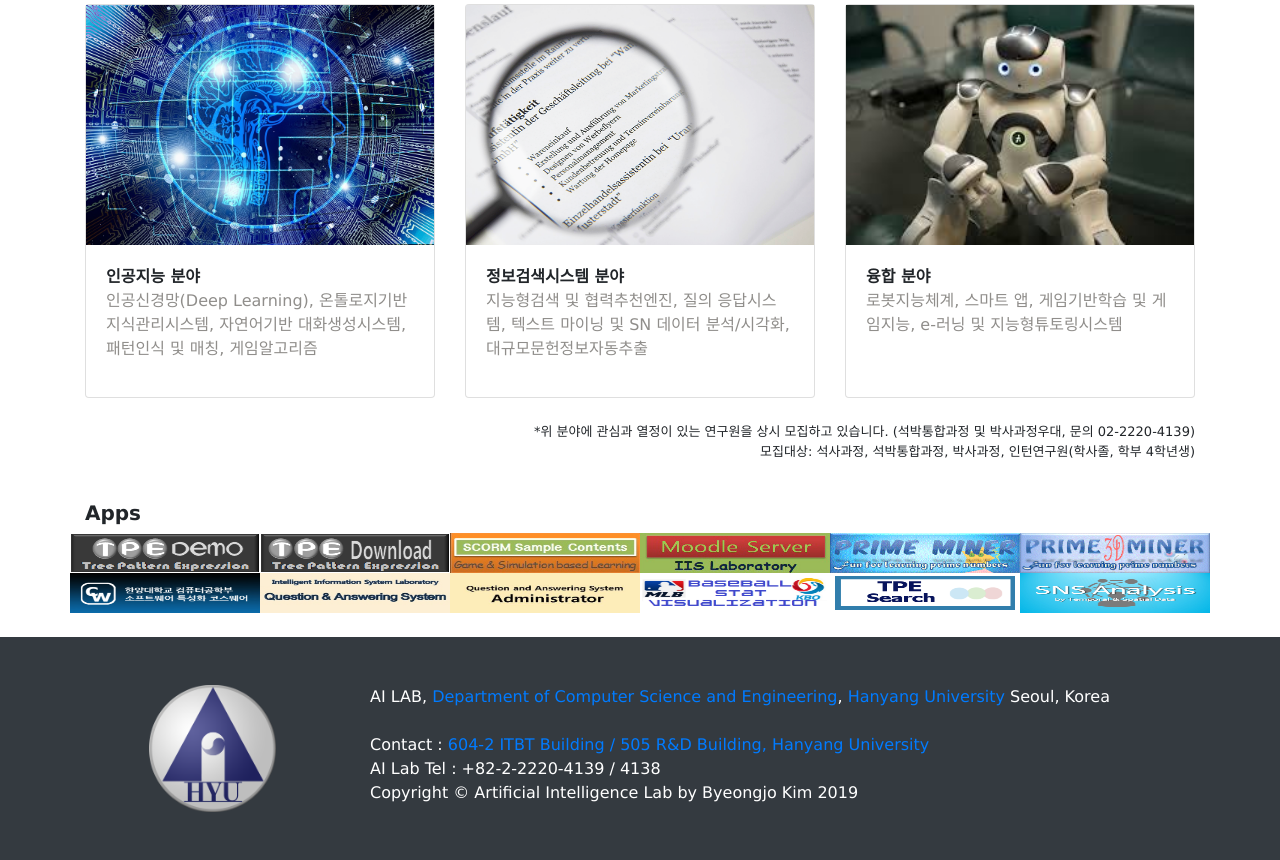
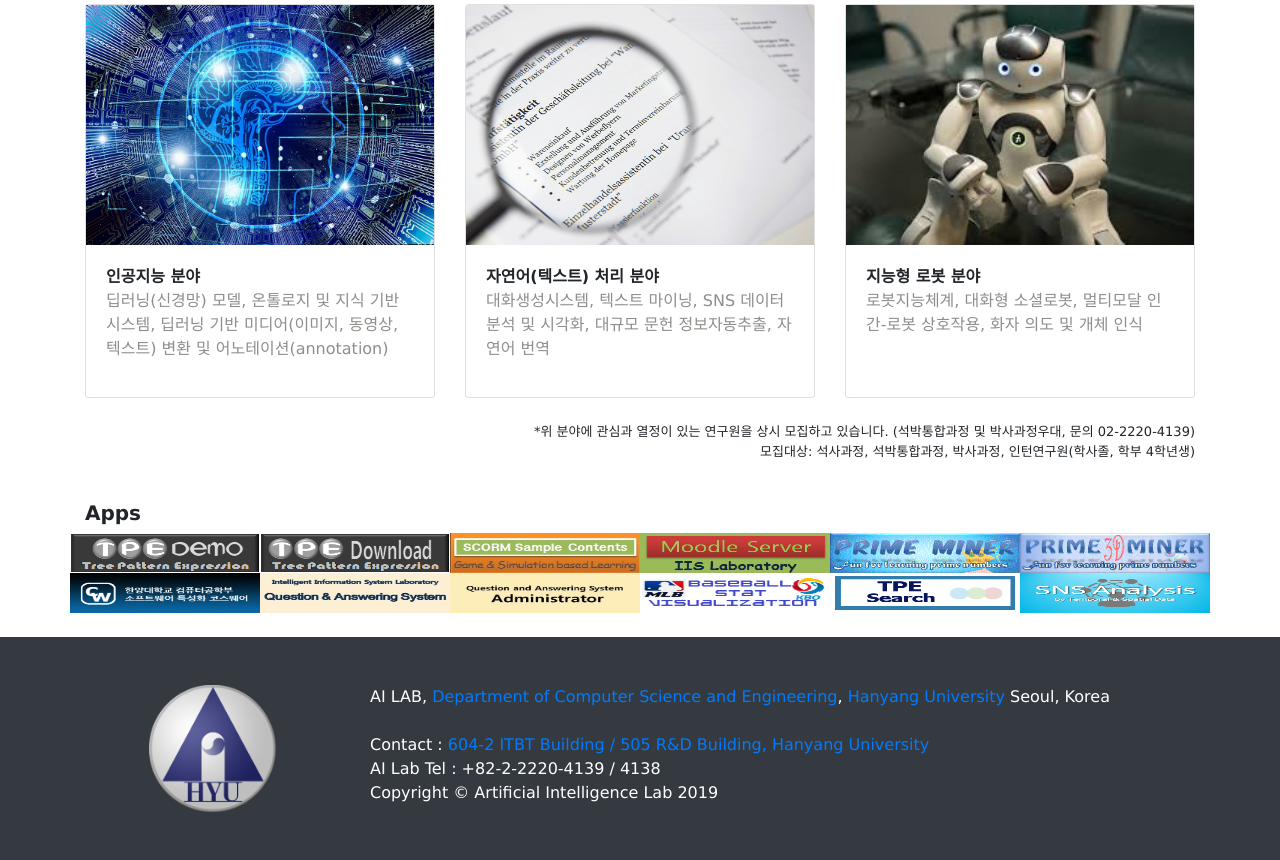
Before and after one commit to kkt94/AI_Web, a Flask app: page / in a window 1280 px wide. Shown: the part 524-1384 px from the top of the page. Run offline with Flask 2, Linux system fonts and the light colour scheme; some libraries are stand-ins or nearby versions.

Commit message:
modify main, intro, bottom, research

```diff
--- a/web/static/data/research/research.txt
+++ b/web/static/data/research/research.txt
@@ -1,3 +1,4 @@
+소셜미디어 데이터분석을 통한 사회적 감정 인식 및 시공간 분포 시각화 (CRC 과제: 빅데이터기반 사회환경 실시간모니터링/시뮬레이션 시스템)()한국연구재단, 2018-2021
 인공지능을 활용한 콘텐츠 창작 기술()정보통신기술진흥센터, 2017~2020
 변호사 중개 사이트 질의 응답을 위한 대화형 챗봇 기술()리걸테크, 챗봇 응용 서비스 분야 산학 및 미래기술 연구, 2017
 서비스 로봇의 사회적 상호작용을 위한 소셜 로봇지능 원천 기술 개발()산업통상자원부, 2017~2021
--- a/web/templates/bottom.html
+++ b/web/templates/bottom.html
@@ -17,7 +17,7 @@
                         <span>Contact : <a href="http://ai.hanyang.ac.kr/contact">604-2 ITBT Building / 505 R&D Building,  Hanyang University</a></span><br>
                         <span>AI Lab Tel : +82-2-2220-4139 / 4138</span>
                     </div><!--//footer-col-inner-->
-                    <p class="m-0 text-white">Copyright &copy; Artificial Intelligence Lab by Byeongjo Kim 2019</p>
+                    <p class="m-0 text-white">Copyright &copy; Artificial Intelligence Lab 2019</p>
             </div>
         </div>
         </div>
--- a/web/templates/main.html
+++ b/web/templates/main.html
@@ -64,7 +64,7 @@
               <div class="card-body">
                   <strong>인공지능 분야</strong><br>
                   <p style="color:#908e8b">
-                      인공신경망(Deep Learning), 온톨로지기반지식관리시스템, 자연어기반 대화생성시스템, 패턴인식 및 매칭, 게임알고리즘
+                    딥러닝(신경망) 모델, 온톨로지 및 지식 기반 시스템, 딥러닝 기반 미디어(이미지, 동영상, 텍스트) 변환 및 어노테이션(annotation)
                   </p>
               </div>
             </div>
@@ -73,9 +73,9 @@
              <div class="card">
               <img class="card-img-top" src="static/img/etc/ir.png" alt="">
               <div class="card-body">
-                  <strong>정보검색시스템 분야</strong><br>
+                  <strong>자연어(텍스트) 처리 분야</strong><br>
                   <p style="color:#908e8b">
-                      지능형검색 및 협력추천엔진, 질의 응답시스템, 텍스트 마이닝 및 SN 데이터 분석/시각화, 대규모문헌정보자동추출
+                      대화생성시스템, 텍스트 마이닝, SNS 데이터 분석 및 시각화, 대규모 문헌 정보자동추출, 자연어 번역
                   </p>
               </div>
             </div>
@@ -84,9 +84,9 @@
              <div class="card">
               <img class="card-img-top" src="static/img/etc/robot.jpg" alt="">
               <div class="card-body">
-                  <strong>융합 분야</strong><br>
+                  <strong>지능형 로봇 분야</strong><br>
                   <p style="color:#908e8b">
-                      로봇지능체계, 스마트 앱, 게임기반학습 및 게임지능, e-러닝 및 지능형튜토링시스템
+                      로봇지능체계, 대화형 소셜로봇, 멀티모달 인간-로봇 상호작용, 화자 의도 및 개체 인식
                   </p>
               </div>
             </div>
```
Also changed, not shown: web/templates/intro.html (+19 -17 lines).
